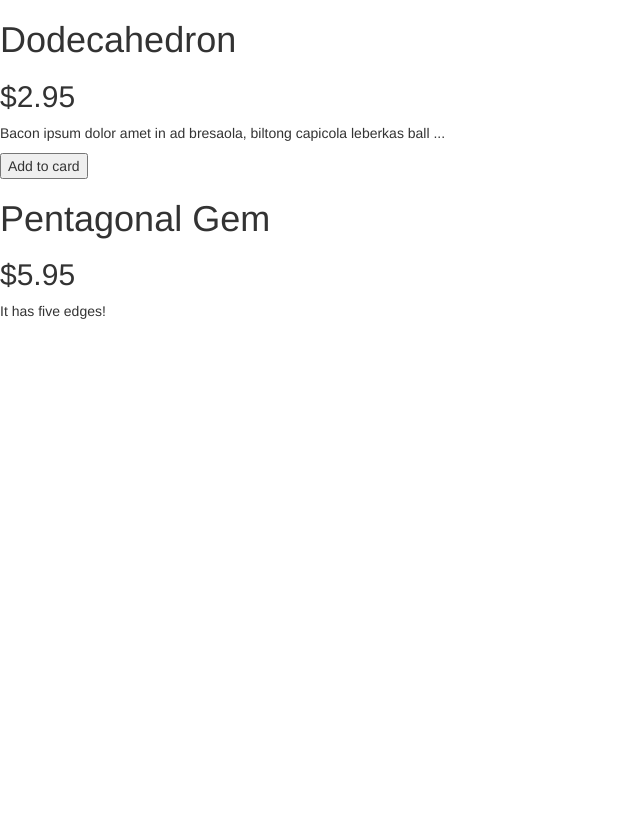
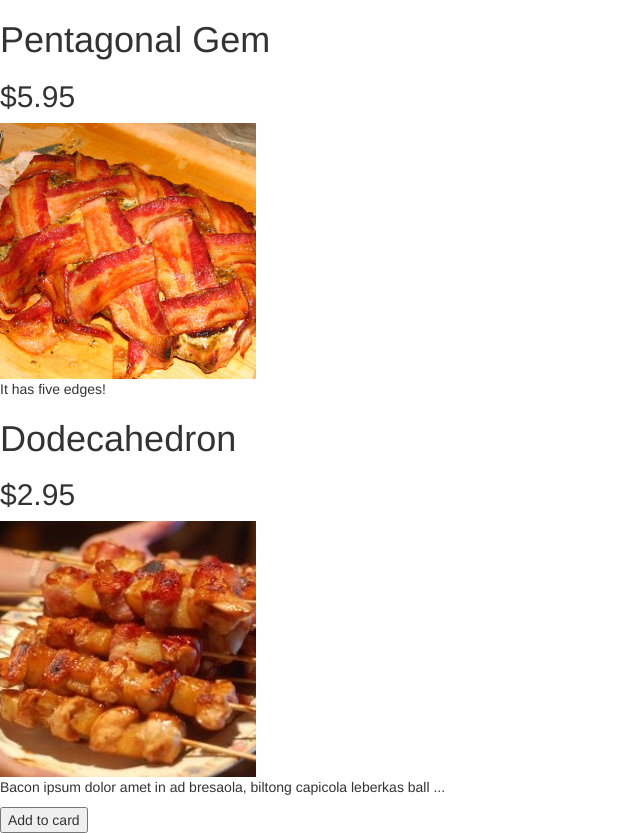
Before and after one commit to Husterknupp/shaping-up-with-angular, a plain HTML site: page index.html in a window 1280 px wide. Shown: the whole page, without its empty margins (0-640 px from the left). Before the commit the page ends 800 px from the top, so only its background shows below. Drawn offline with Linux system fonts and the light colour scheme.

Commit message:
level2: filter using '|', ng-src directive
ng-src is required for dynamic resource loading (first evaluate, then load)

```diff
--- a/app.js
+++ b/app.js
@@ -12,6 +12,7 @@
 			description: "Bacon ipsum dolor amet in ad bresaola, biltong capicola leberkas ball ...",
 			canPurchase: true,
 			soldOut: false,
+			image: "bacon01.jpg",
 		},
 		{
 			name: "Pentagonal Gem",
@@ -19,6 +20,7 @@
 			description: "It has five edges!",
 			canPurchase: false,
 			soldOut: false,
+			image: "bacon02.jpg",
 		}
 	]
 })();
--- a/index.html
+++ b/index.html
@@ -4,10 +4,11 @@
 	<link rel="stylesheet" type"text/css" href="bootstrap.min.css" />
 </head>
 <body ng-controller="StoreController as store">
-	<div ng-repeat="product in store.products">
+	<div ng-repeat="product in store.products | orderBy:'-price'">
 		<div ng-hide="product.soldOut">
 			<h1> {{product.name}} </h1>
-			<h2> ${{product.price}} </h2>
+			<h2> {{product.price | currency}} </h2>
+			<img ng-src="{{product.image}}" />
 			<p> {{product.description}} </p>
 			<button ng-show="product.canPurchase">
 				Add to card </button>
```
Also changed, not shown: bacon01.jpg (added), bacon02.jpg (added).
